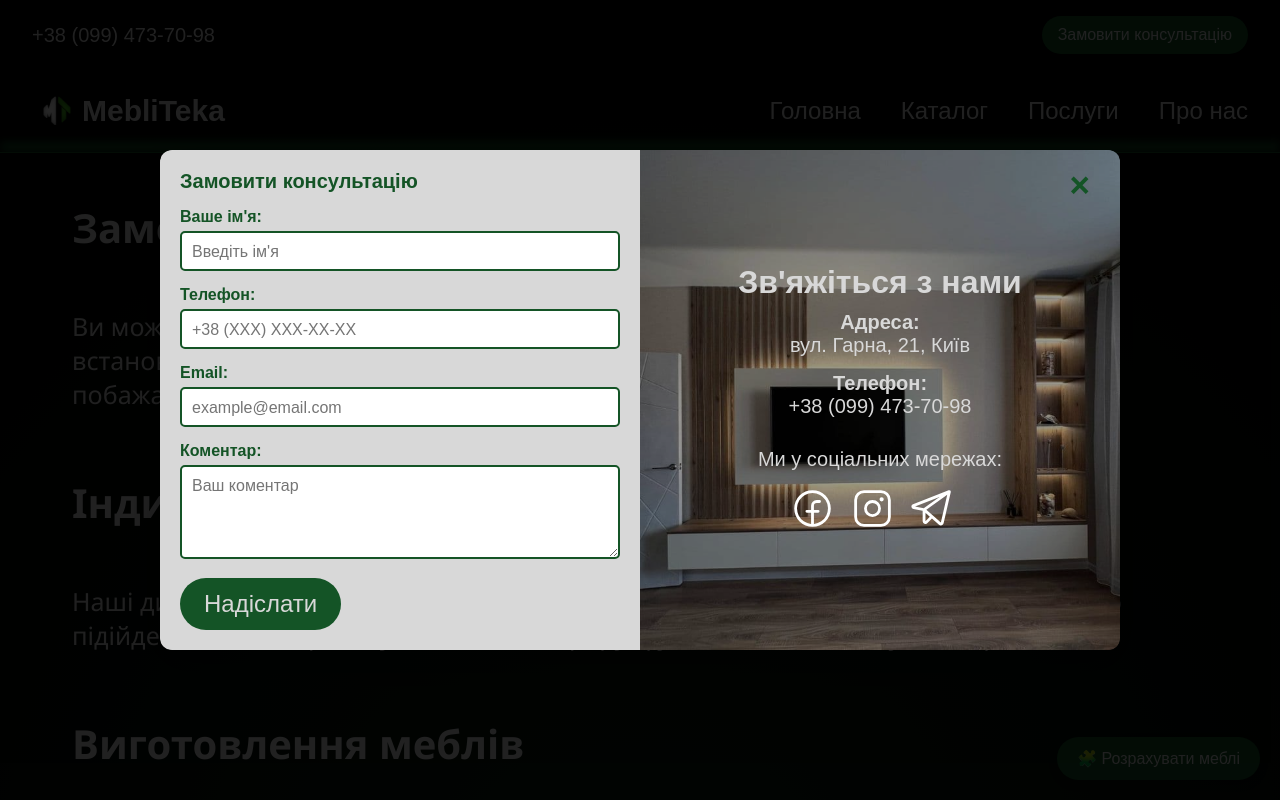
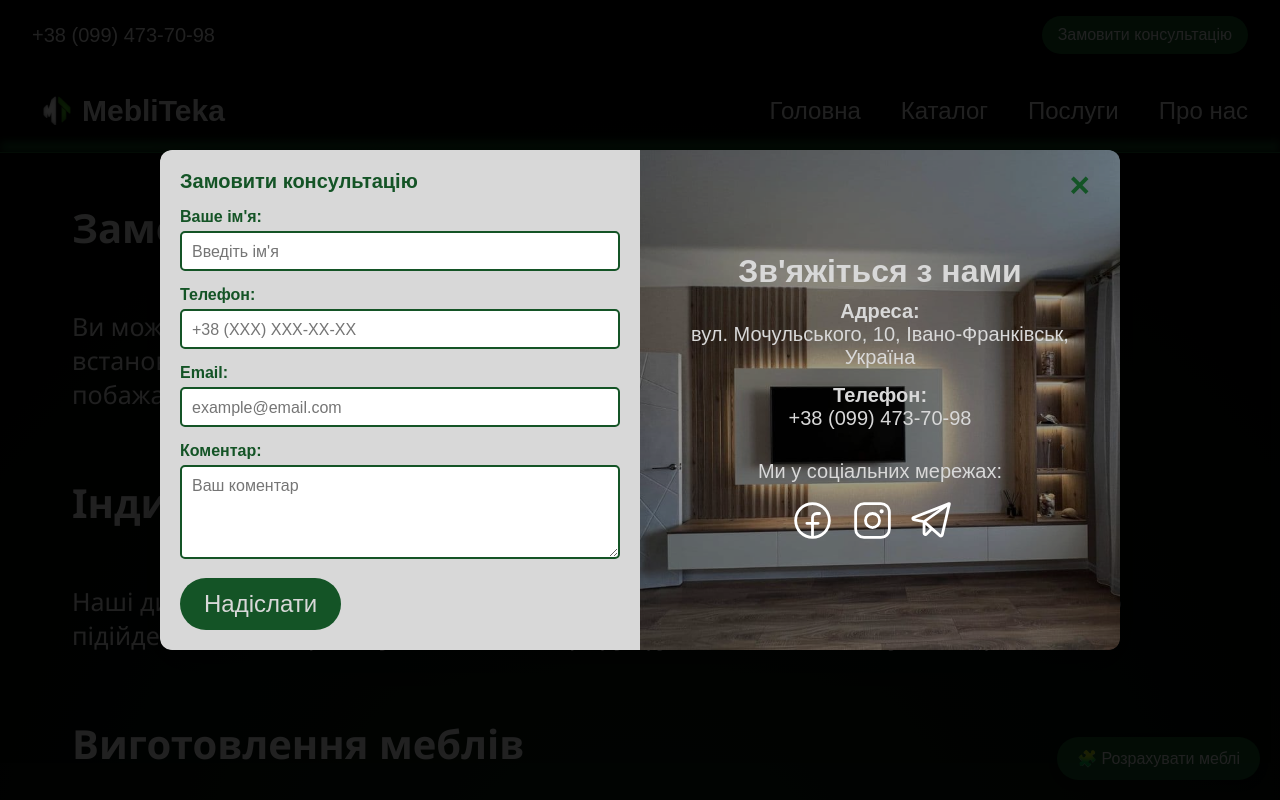
Before and after one commit to blagochinnova/MebliTekaV2, a React (Vite) app: page /Services in a window 1280 px wide. Both pictures are taken after a click on the button "Замовити консультацію". Shown: the top 800 px of the page. Built offline with nearby package versions, Linux system fonts and the light colour scheme.

Commit message:
Change ADDRESS in consultmodal

```diff
--- a/src/components/ConsultationModal.jsx
+++ b/src/components/ConsultationModal.jsx
@@ -128,7 +128,7 @@ export default function ConsultationModal({ isOpen, onClose }) {
               <p>
                 <strong>Адреса:</strong>
                 <br />
-                вул. Гарна, 21, Київ
+                вул. Мочульського, 10, Івано-Франківськ, Україна
               </p>
               <p>
                 <strong>Телефон:</strong>
```
